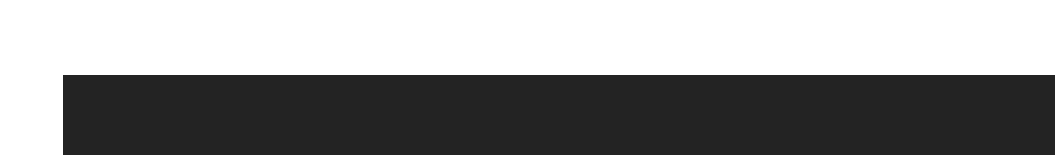
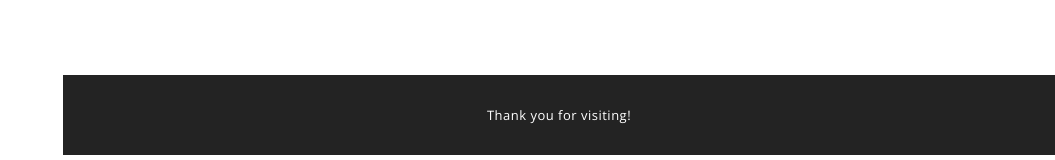
Before and after one commit to Garross/PersonalWebsite, a PHP site: page / in a window 1280 px wide. Shown: the part 4542-4702 px from the top of the page, without its empty margins (225-1280 px from the left). Run offline with PHP 8.4, Linux system fonts and the light colour scheme; some libraries are stand-ins or nearby versions.

Commit message:
Small Aesthetic Changes

```diff
--- a/css/templatemo-style.css
+++ b/css/templatemo-style.css
@@ -981,11 +981,11 @@ header {
 .footer .social-icons a {
   display: inline-block;
   margin-right: 15px;
-  margin-top: 0px;
-  margin-bottom: 0px;
+  /*margin-top: 0px;*/
+  /*margin-bottom: 0px;*/
 }
 .footer .social-icons a:last-child {
-  margin-right: 0px;
+  /*margin-right: 0px;*/
 }
 
 .footer .social-icons a{
--- a/index.html
+++ b/index.html
@@ -8,7 +8,6 @@
 
         <meta name="description" content="">
         <meta name="viewport" content="width=device-width, initial-scale=1">
-        <link rel="apple-touch-icon" href="apple-touch-icon.png">
 
         <link rel="stylesheet" href="css/bootstrap.min.css">
         <link rel="stylesheet" href="css/bootstrap-theme.min.css">
@@ -553,7 +552,9 @@
                     <a href="https://twitter.com/GTiscovschi" target="_blank">
                         <i class="fa fa-twitter"></i></a>
 
+
                 </div>
+                <p class="hidden-xs hidden-sm"> Thank you for visiting!</p>
             </section>
 
         </div>
```
